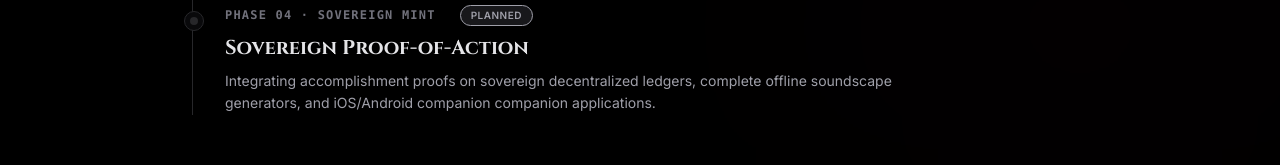
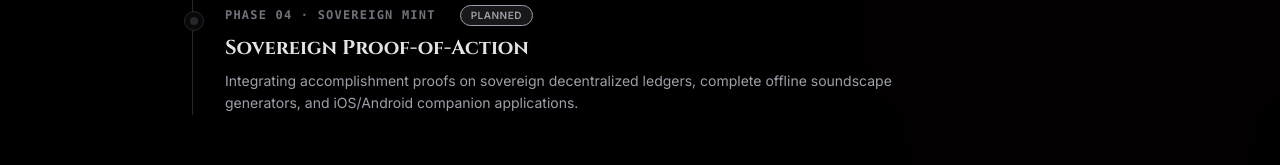
Before and after one commit to Hanish-Kamakshigari/SagaCore, a Next.js app: page / in a window 1280 px wide. Shown: the part 3062-3227 px from the top of the page. Built offline with nearby package versions, Linux system fonts and the light colour scheme; no server answers.

Commit message:
Fixed headings

```diff
--- a/app/components/LandingSections.tsx
+++ b/app/components/LandingSections.tsx
@@ -333,7 +333,7 @@ export default function LandingSections() {
 
             <h3 className="text-xl font-bold text-zinc-200 mt-2 font-cinzel">Sovereign Proof-of-Action</h3>
             <p className="mt-2 text-sm text-zinc-400 leading-relaxed max-w-2xl">
-              Integrating accomplishment proofs on sovereign decentralized ledgers, complete offline soundscape generators, and iOS/Android companion companion applications.
+              Integrating accomplishment proofs on sovereign decentralized ledgers, complete offline soundscape generators, and iOS/Android companion applications.
             </p>
           </motion.div>
 
```
